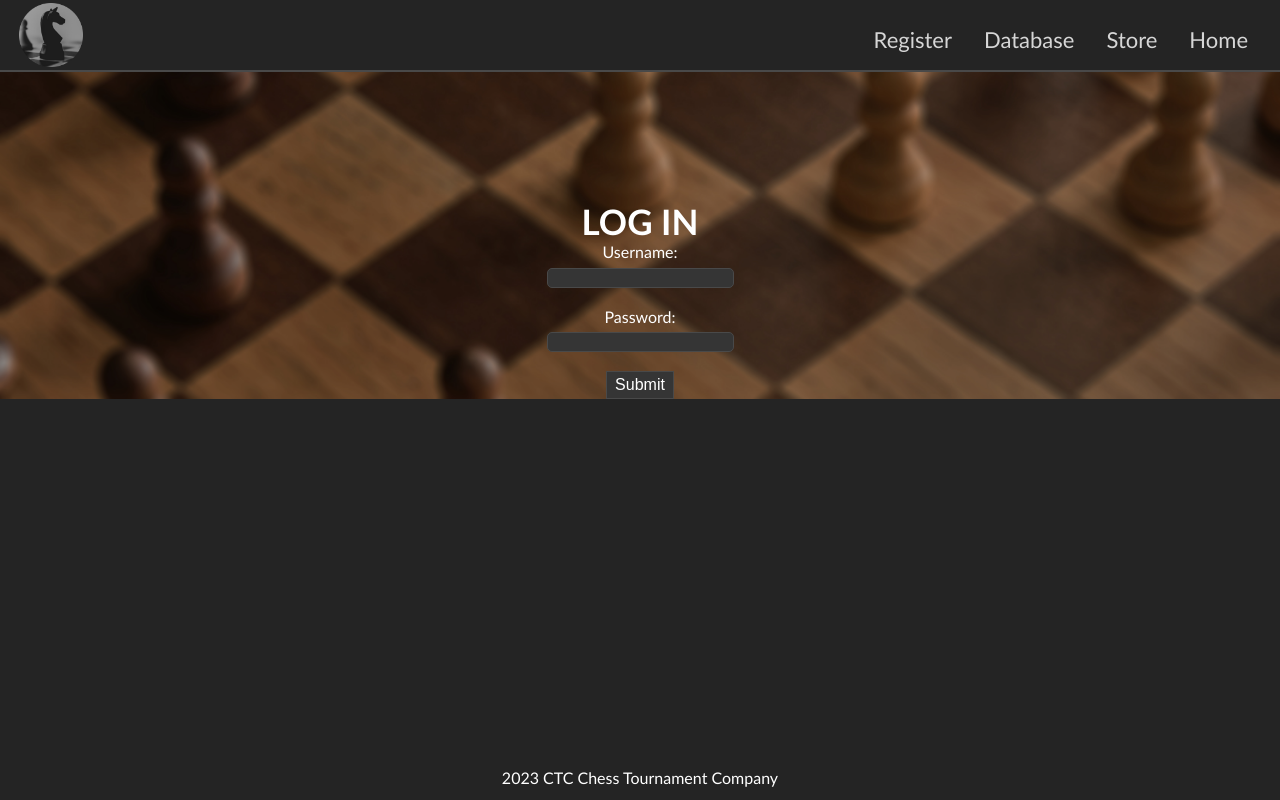
After one commit to MateSaary/Chess-Database, a Flask app: page /login in a window 1280 px wide. The commit adds this page. Run offline with Flask 2, Linux system fonts and the light colour scheme.

Commit message:
added login and register pages

```diff
--- a/app.py
+++ b/app.py
@@ -30,6 +30,25 @@ def index():
     news = db.execute("""SELECT * FROM news ORDER BY blog_id DESC;""").fetchall()
     return render_template("index.html", news=news)
 
+@app.route("/register", methods=["GET", "POST"])
+def register():
+    form = RegistrationForm()
+    if form.validate_on_submit():
+        username = form.username.data
+        password = form.password.data
+        password2 = form.password2.data
+        db = get_db()
+        possible_clashing_user = db.execute("""SELECT * FROM users
+                                               WHERE username = ?;""", (username,)).fetchone()
+        if possible_clashing_user is not None:
+            form.username.errors.append("Username is already taken!")
+        else:
+            db.execute("""INSERT INTO users (username, password, is_admin)
+                          VALUES (?, ?, 0);""", (username, generate_password_hash(password)))
+            db.commit()
+            return redirect( url_for("login") )
+    return render_template("register.html", form=form)
+
 @app.route("/store")
 def store():
     return render_template("store.html")
@@ -38,10 +57,21 @@ def store():
 def database():
     return render_template("database.html")
 
-@app.route("/register")
-def register():
-    return render_template("register.html")
-
-@app.route("/login")
+@app.route("/login", methods=["GET", "POST"])
 def login():
-    return render_template("login.html")
+    form = LoginForm()
+    if form.validate_on_submit():
+        username = form.username.data
+        password = form.password.data
+        db = get_db()
+        possible_clashing_user = db.execute("""SELECT * FROM users
+                                               WHERE username = ?;""", (username,)).fetchone()
+        if possible_clashing_user is None:
+            form.username.errors.append("Username is not registered!")
+        else:
+            if check_password_hash(possible_clashing_user["password"], password):
+                session["username"] = possible_clashing_user["username"]
+                return redirect(url_for("index"))
+            else:
+                form.password.errors.append("Password is incorrect!")
+    return render_template("login.html", form=form)
--- a/static/styles.css
+++ b/static/styles.css
@@ -1,5 +1,6 @@
 html {
     scroll-behavior: smooth;
+    background-color: #242424;
 }
 
 @viewport {
@@ -75,17 +76,21 @@ nav {
 }
 
 main {
+    background-color: #494949;
+    background-image: url('background.jpg');
+    background-size: cover;
+    background-attachment: fixed;
+    color: #ffffff;
+}
+
+#index {
     grid-area: main;
     display: grid;
     grid-template-columns: 3fr 1fr;
     grid-template-rows: auto;
     grid-template-areas: "welcome news"
-                         "register news"
-                         "login news";
-    background-color: #494949;
-    background-image: url('background.jpg');
-    background-size: cover;
-    background-attachment: fixed;
+                         "login news"
+                         "register news";
     color: #ffffff;
 }
 
@@ -94,8 +99,11 @@ footer {
     text-align: center;
     color: #ffffff;
     background-color: #242424;
-    padding-top: 2%;
-    padding-bottom: 5px;
+    position: fixed;
+    left: 0;
+    bottom: 0;
+    width: 100%;
+    padding: 1% 0% 1% 0%;
 }
 
 ul.nav {
@@ -125,16 +133,16 @@ ul.nav {
     grid-area: register;
     text-align: center;
     margin-right: 12%;
-    margin-top: 10%;
+    margin-top: 6%;
+    padding-bottom: 10%;
 }
 
 #login {
     grid-area: login;
     text-align: center;
     margin-right: 12%;
-    padding-top: 10%;
-    padding-bottom: 10%;
-    margin-bottom: 3%;
+    padding-top: 6%;
+    margin-bottom: 2%;
 }
 
 #news {
@@ -144,7 +152,8 @@ ul.nav {
     border-left: 2px solid #494949;
     border-bottom: 2px solid #494949;
     overflow: scroll;
-    height: 690px;
+    overflow-x: hidden;
+    height: 700px;
 }
 
 ul {
@@ -156,6 +165,18 @@ ul {
     border: 1px solid #494949;
     margin-right: 2%;
     margin-left: 2%;
+    padding-left: 0.25%;
+    padding-right: 0.25%;
+}
+
+li > :first-child {
+    margin-bottom: 0%;
+}
+
+li > :nth-child(2) {
+    margin-top: 0%;
+    color: #d6d6d6;
+    font-style: italic;
 }
 
 a {
@@ -172,3 +193,59 @@ section > a {
     border: 1px solid #494949;
     border-radius: 10px;
 }
+
+/*
+    register.html
+*/
+
+#registerform {
+    text-align: center;
+    margin-top: 0%;
+    margin-bottom: 17%;
+}
+
+h1.index {
+    text-align: center;
+    margin-top: 10%;
+    font-size: 35px;
+}
+
+.register-control {
+    margin-top: 0.5%;
+    background-color: #353535;
+    color: #ffffff;
+    border: 1px solid #494949;
+    font-size: 14px;
+}
+
+#submit {
+    color: #ffffff;
+    background-color: #353535;
+    border: 1px solid #494949;
+    padding: 4px 8px 4px 8px;
+    font-size: 16px;
+}
+
+/*
+    login.html
+*/
+
+.login {
+    text-align: center;
+    margin-top: 8%;
+    margin-bottom: 0%;
+}
+.login-control {
+    margin-top: 0.5%;
+    background-color: #353535;
+    color: #ffffff;
+    border: 1px solid #494949;
+    border-radius: 5px;
+    font-size: 14px;
+}
+
+h1.login {
+    text-align: center;
+    margin-top: 10%;
+    font-size: 35px;
+}
--- a/templates/index.html
+++ b/templates/index.html
@@ -2,7 +2,8 @@
 
 {% block main_content %}
 
-<h1 id="welcome">Welcome to CTC!</h1>
+<section id="index">
+    <h1 id="welcome">Welcome the CTC webpage!</h1>
     <section id="login">
         <a href="{{ url_for('login') }}">Click to log in</a>
     </section>
@@ -21,5 +22,5 @@
             {% endfor %}
         </ul>
     </section>
-
+</section>
 {% endblock %}
--- /dev/null
+++ b/templates/login.html
@@ -0,0 +1,28 @@
+{% extends "base.html" %}
+
+{% block main_content %}
+<section class="login">
+    <h1 class="login">LOG IN</h1>
+    <form action="" method="post" novalidate>
+        {{ form.hidden_tag() }}
+        {{ form.username.label }}
+        <br />
+        {{ form.username(class_="login-control") }}
+        <br />
+        {% for error in form.username.errors %}
+        {{ error }}
+        {% endfor %}
+        <br />
+        {{ form.password.label }}
+        <br />
+        {{ form.password(class_="login-control") }}
+        <br />
+        {% for error in form.password.errors %}
+        {{ error }}
+        {% endfor %}
+        <br />
+        {{ form.submit() }}
+    </form>
+</section>
+
+{% endblock %}
```
Also changed, not shown: forms.py (+16 -5 lines), schema.sql (+14 -0 lines), templates/register.html (+13 -6 lines), app.db, 2 other files. Lines whose indentation alone changed are shown as unchanged.
